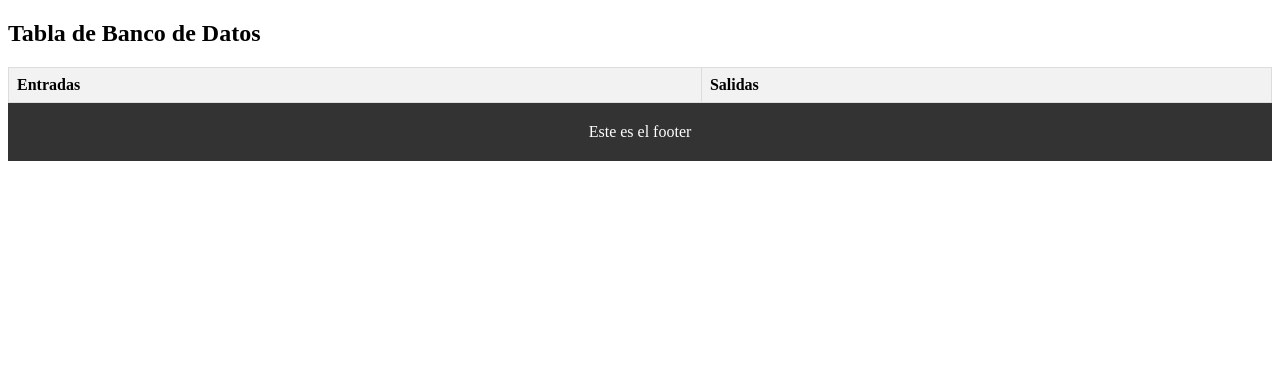
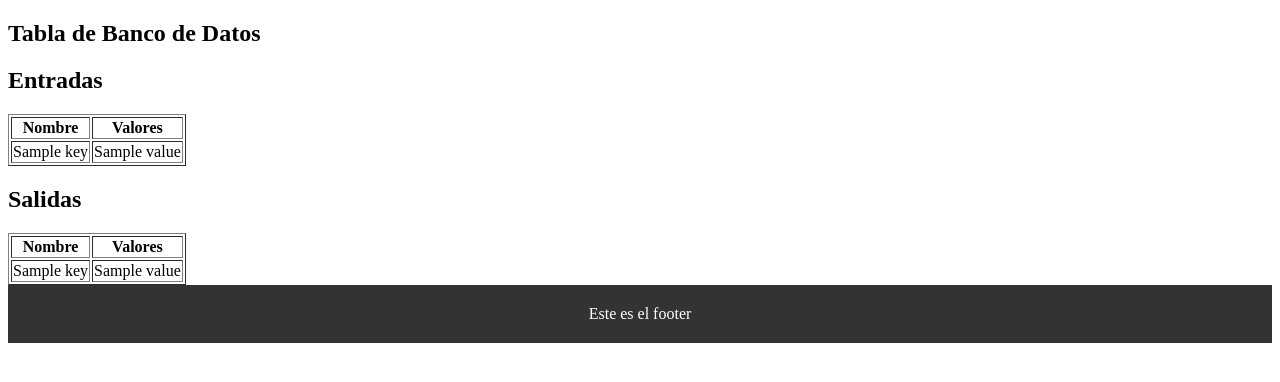
Before and after one commit to JuanSebLopez/second-try, a Flask app: template templates/result.html in a window 1280 px wide. Shown: the top 382 px of the page. Run offline with Flask 3, Linux system fonts and the light colour scheme; the template is opened without the code that fills it: most values are stand-ins (such as "Sample title", 1, 10 or a date in 2020); lists and menus that the app fills with data are empty.

Commit message:
Arreglado obtener los patrones, entradas y salidas para el inicio del entrenamiento.

```diff
--- a/app.py
+++ b/app.py
@@ -1,10 +1,12 @@
 from flask import Flask, render_template, request
 from upload_utils import procesar_archivo
+from data_manager import procesar_datos
 
 app = Flask(__name__)
 
 @app.route('/')
 def index():
+    a = 1 + 1
     return render_template('index.html')
 
 @app.route('/upload', methods=['POST'])
@@ -20,7 +22,8 @@ def upload():
     if error:
         return error
     else:
-        return render_template('result.html', entradas=entradas, salidas=salidas)
+        patrones, cant_patrones, cant_umbral, cant_peso = procesar_datos(entradas, salidas)
+        return render_template('result.html', entradas=entradas, salidas=salidas, patrones=patrones)
     #Entradas [e1, e2, e3, e... e_n]
     #Salidas [s1, s2, s3, s... s_n]
 if __name__ == '__main__':
--- a/templates/result.html
+++ b/templates/result.html
@@ -1,43 +1,59 @@
 <!DOCTYPE html>
 <html lang="en">
+
 <head>
     <meta charset="UTF-8">
     <meta name="viewport" content="width=device-width, initial-scale=1.0">
     <link rel="stylesheet" href="{{ url_for('static', filename='css/footer.css') }}">
     <title>Resultado</title>
-    <style>
-        table {
-            border-collapse: collapse;
-            width: 100%;
-        }
+</head>
 
-        th, td {
-            border: 1px solid #dddddd;
-            text-align: left;
-            padding: 8px;
-        }
-
-        th {
-            background-color: #f2f2f2;
-        }
-    </style>
-</head>
 <body>
     <h2>Tabla de Banco de Datos</h2>
-    <table>
+    <h2>Entradas</h2>
+    <table border="1">
         <tr>
-            <th>Entradas</th>
-            <th>Salidas</th>
+            <th>Nombre</th>
+            <th>Valores</th>
         </tr>
-        {% for entrada, salida in zip(entradas, salidas) %}
+        {% for key, value in entradas.items() %}
         <tr>
-            <td>{{ entrada }}</td>
-            <td>{{ salida }}</td>
+            <td>{{ key }}</td>
+            <td>{{ value }}</td>
         </tr>
         {% endfor %}
     </table>
+
+    <h2>Salidas</h2>
+    <table border="1">
+        <tr>
+            <th>Nombre</th>
+            <th>Valores</th>
+        </tr>
+        {% for key, value in salidas.items() %}
+        <tr>
+            <td>{{ key }}</td>
+            <td>{{ value }}</td>
+        </tr>
+        {% endfor %}
+    </table>
+    <!--
+    <table border="1">
+        <tr>
+            <th>Nombre</th>
+            <th>Valores</th>
+        </tr>
+        {% for item in data %}
+        <tr>
+            <td>{{ item['Nombre'] }}</td>
+            <td>{{ item['Valores'] }}</td>
+        </tr>
+        {% endfor %}
+    </table>
+    -->
 </body>
 <footer class="footer">
     Este es el footer
 </footer>
+
 </html>
```
Also changed, not shown: data_manager.py (added, +47 -0 lines), unit_test/test_procesar_datos.py (added, +26 -0 lines), upload_utils.py (+9 -0 lines).
